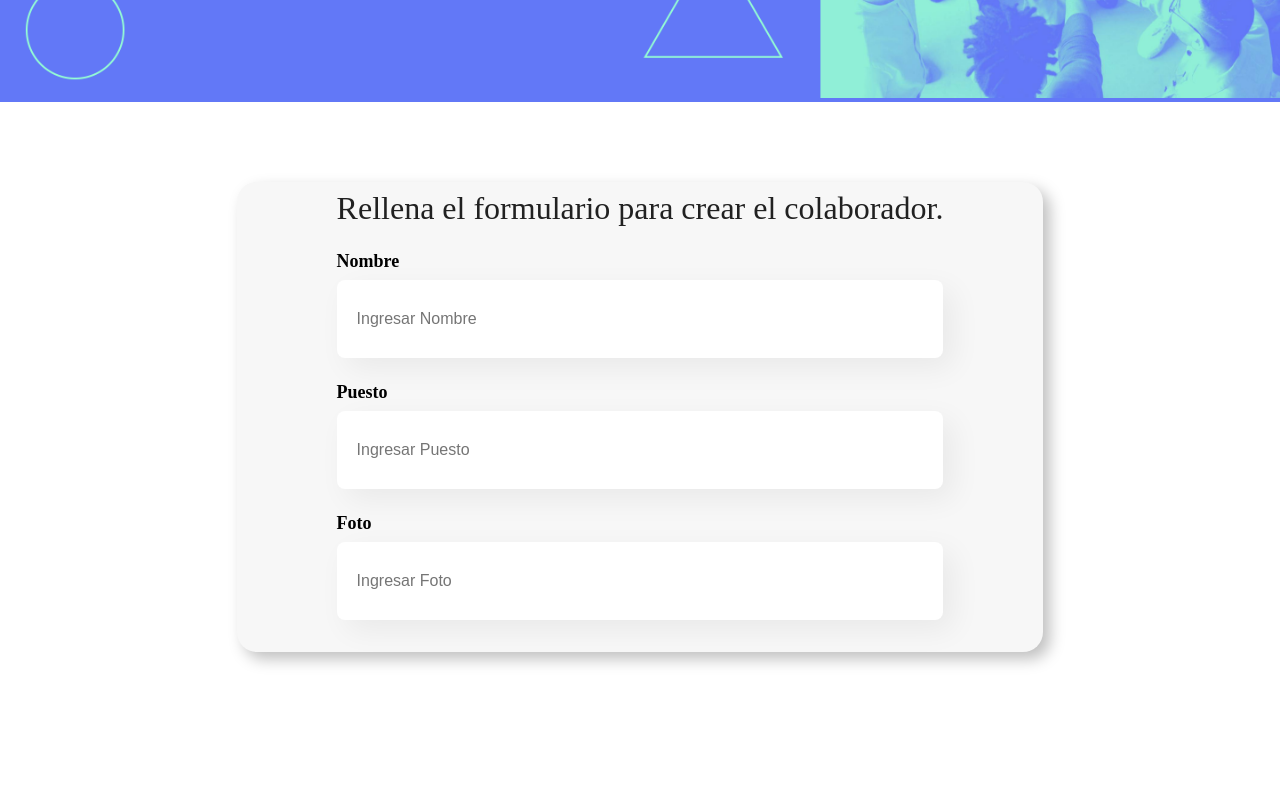
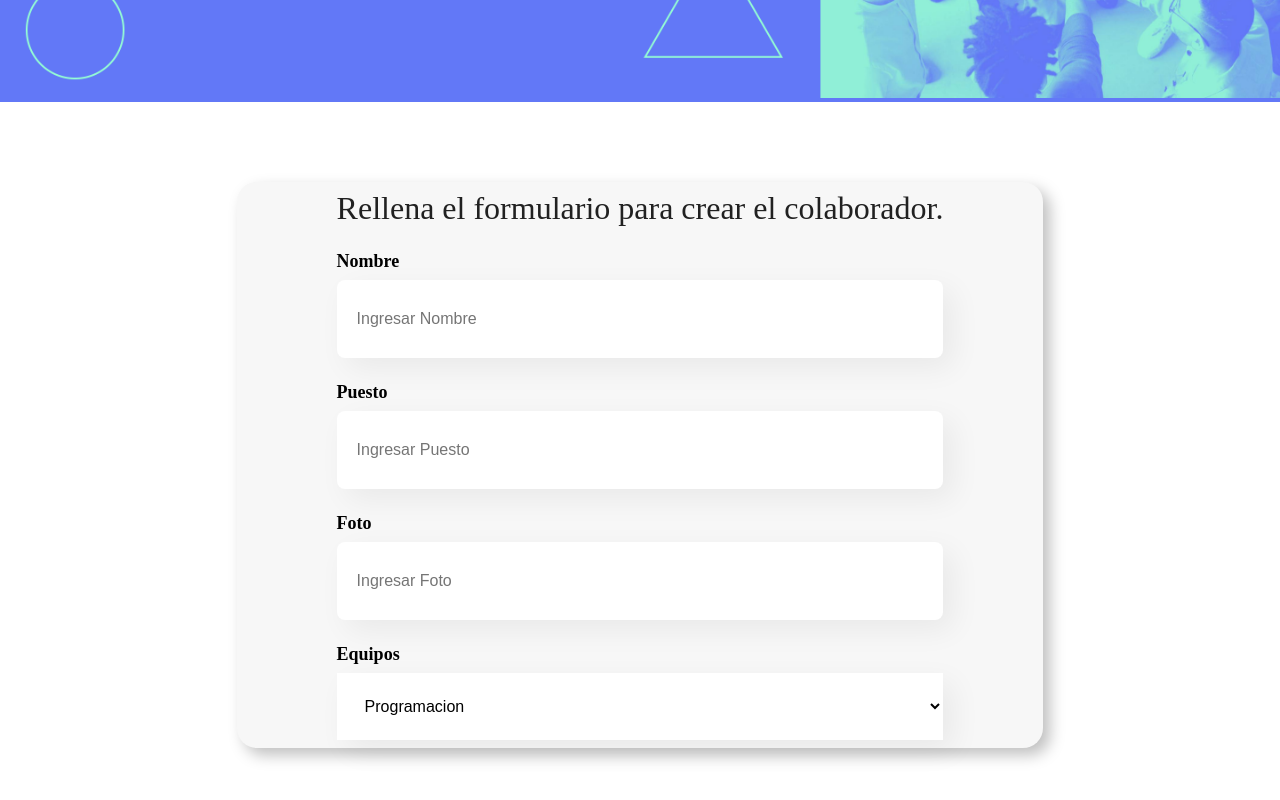
Before and after one commit to YossecSA/Organizacion-Empresa-Alura, a React (Vite) app: page / in a window 1280 px wide. Shown: the part 396-1196 px from the top of the page. Before the commit the page ends 1128 px from the top, so only its background shows below. Built offline with nearby package versions, Linux system fonts and the light colour scheme.

Commit message:
se agrego la lista de opciones

```diff
--- a/src/components/Formulario/Formulario.jsx
+++ b/src/components/Formulario/Formulario.jsx
@@ -1,6 +1,7 @@
 import React from "react";
 import "./Formulario.css";
 import CampoTexto from "../CampoTexto/CampoTexto";
+import ListaOpciones from "../ListaOpciones/ListaOpciones";
 
 const Formulario = () => {
     return (
@@ -10,6 +11,7 @@
                 <CampoTexto titulo="Nombre" placeholder="Ingresar Nombre"/>
                 <CampoTexto titulo="Puesto" placeholder="Ingresar Puesto"/>
                 <CampoTexto titulo="Foto" placeholder="Ingresar Foto"/>
+                <ListaOpciones />
             </form>
         </section>
     );
--- /dev/null
+++ b/src/components/ListaOpciones/ListaOpciones.css
@@ -0,0 +1,15 @@
+.lista-opciones label{
+    display: block;
+    font-size: 18px;
+    font-weight: 600;
+    margin-bottom: 8px;
+}
+.lista-opciones select{
+    width: 100%;
+    background-color: #FFF;
+    box-shadow: 10px 10px 30px rgba(0, 0, 0, 0.06);
+    padding: 24px;
+    border: none;
+    outline-color: #6278F7;
+    font-size: 16PX;
+}
--- /dev/null
+++ b/src/components/ListaOpciones/ListaOpciones.jsx
@@ -0,0 +1,29 @@
+import React from "react";
+import "./ListaOpciones.css";
+const ListaOpciones = () => {
+
+    const Equipos = [
+        "Programacion",
+        "Front End",
+        "Data Science",
+        "Devops",
+        "UX y Diseño",
+        "Móvil",
+        "Innovación y Gestión"
+    ]
+
+    return (
+        <div className="lista-opciones">
+            <label>Equipos</label>
+            <select>
+                {Equipos.map((equipo, index) => (
+                    <option key={index} value={equipo}>
+                        {equipo}
+                    </option>
+                ))}
+            </select>
+        </div>
+    );
+};
+
+export default ListaOpciones;
```
